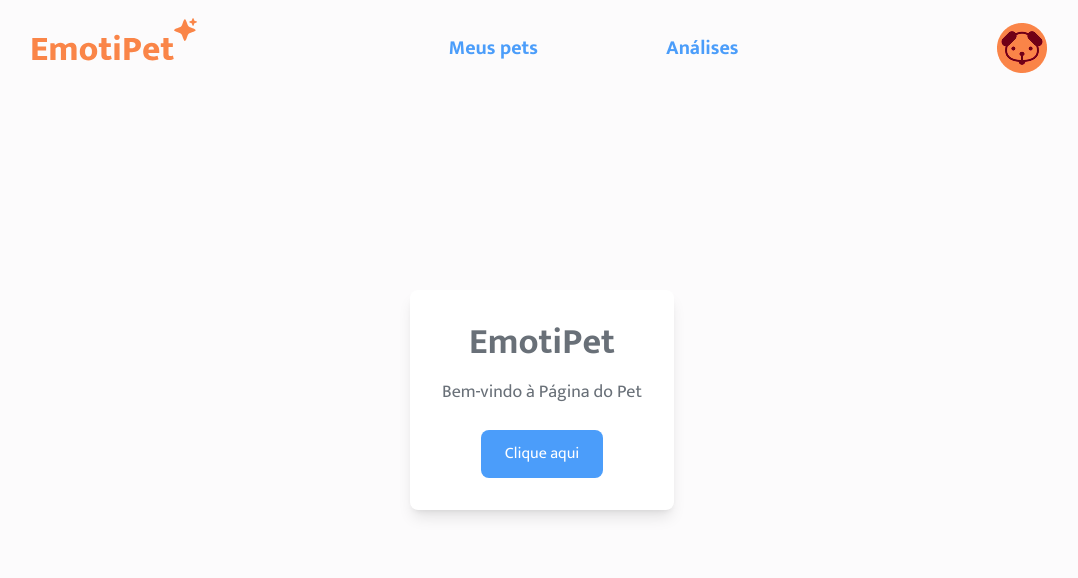
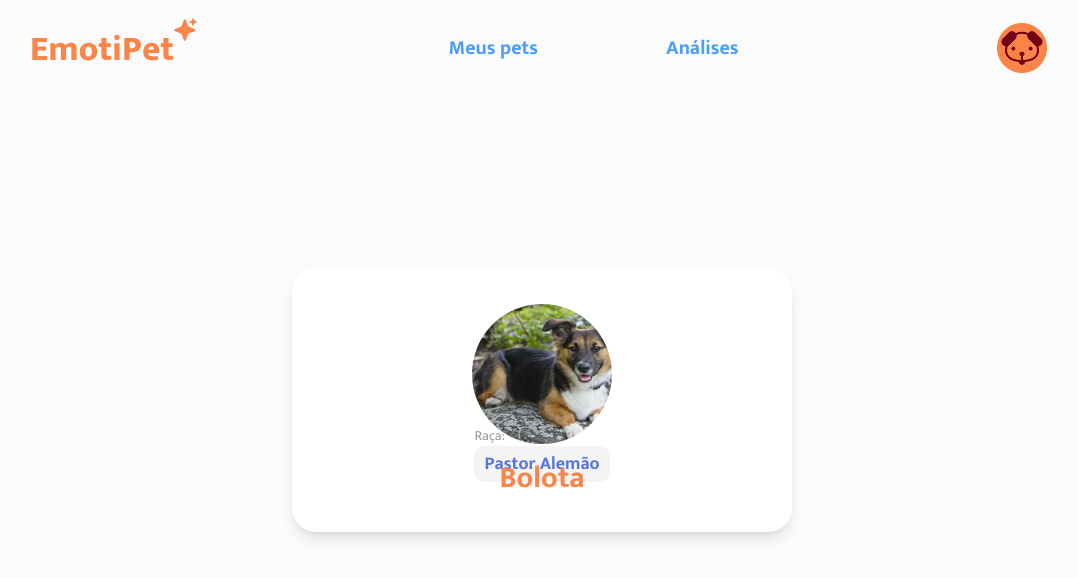
Before and after one commit to ddl-devs/emotipet-frontend, a Next.js app: page /pet/id in a window 1280 px wide. Shown: the top 578 px of the page, without its empty margins (98-1176 px from the left). Built offline with nearby package versions, Linux system fonts and the light colour scheme.

Commit message:
tela de Meus Pets + perfil do pet

```diff
--- a/src/app/globals.css
+++ b/src/app/globals.css
@@ -7,7 +7,7 @@
   --foreground: #171717;
   --white: #FFFFFF;
   --blue: #4B9DFA;
-  --purple: #4B4BFA;
+  --purple: #5676DE;
   --orange: #FA8548;
   --white-orange: #FFE2D2;
   --gray: #697078;
@@ -15,6 +15,7 @@
   --black-gray: #383838;
   --green: #2FBD45;
   --red: #FA484B;
+  --white-gray2: #F4F4F4;
 }
 
 .z50 {
--- a/src/app/pet/[id]/page.tsx
+++ b/src/app/pet/[id]/page.tsx
@@ -1,19 +1,12 @@
 import { Header } from "@/components/Header";
+import { Profile } from "@/components/Profile";
 
 export default function PetPage() {
   return (
     <>
       <Header isLogged={true} />
       <main className="min-h-screen flex flex-col items-center justify-center bg-background text-gray">
-        <section className="flex flex-col items-center p-8 bg-white shadow-lg rounded-lg">
-          <h1 className="text-4xl font-bold mb-4">EmotiPet</h1>
-          <p className="text-lg text-gray-600 mb-6">
-            Bem-vindo à Página do Pet
-          </p>
-          <button className="px-6 py-3 bg-blue text-white rounded-lg hover:bg-blue transition">
-            Clique aqui
-          </button>
-        </section>
+        <Profile />
       </main>
     </>
   );
--- a/src/app/user/[id]/pets/page.tsx
+++ b/src/app/user/[id]/pets/page.tsx
@@ -7,14 +7,21 @@ export default function PetsUserPage() {
   return (
     <>
       <Header isLogged={true} />
-      <main className="min-h-screen flex flex-row items-center justify-between bg-background text-gray overflow-hidden">
+      <main className="min-h-screen flex flex-row items-center justify-between bg-background text-gray overflow-x-hidden">
+        <MainImageIndex/>
 
-        <MainImageIndex/>
-        <div className="absolute flex flex-row gap-1 items-start justify-center left-1/2 top-60">
-          <CardPet/>
-          <CardPet/>
-          <CardPet/>
-          <CardPet/>
+        <div className="absolute flex flex-col gap-1 items-start justify-center left-1/2 top-60">
+          <h1 className="text-5xl font-bold text-orange">Meus Pets</h1>
+
+          <div className="flex flex-row flex-wrap gap-1 items-start justify-start mt-10 max-w-3xl">
+            <CardPet/>
+            <CardPet/>
+            <CardPet/>
+            <CardPet/>
+            <CardPet/>
+            <CardPet/>
+            <CardPet/>
+          </div>
         </div>
       </main>
     </>
--- a/src/components/CardAnalysis/index.tsx
+++ b/src/components/CardAnalysis/index.tsx
@@ -10,9 +10,6 @@ interface CardAnalysisProps {
 
 export function CardAnalysis({ z_index }: CardAnalysisProps) {
   const [isModalOpen, setIsModalOpen] = useState(false);
-
-  // Defina a classe de z-index dinamicamente
-  const zIndexClass = ``;
 
   return (
     <div
--- a/src/components/CardPet/index.tsx
+++ b/src/components/CardPet/index.tsx
@@ -1,9 +1,11 @@
 "use client";
 
 import Image from "next/image";
+import Link from "next/link";
 
 export function CardPet() {
   return (
+    <Link href="/pet/id">
       <div className="relative flex flex-col bg-white w-32 h-32 items-center shadow-lg rounded-2xl overflow-hidden hover:z-20 hover:scale-110 hover:border-2 hover:-top-2 border-blue transition-transform duration-300">
         <Image
         src="/assets/images/bolota.png"
@@ -16,5 +18,6 @@ export function CardPet() {
             <h3 className="text-base font-semiBold text-black">Bolota</h3>
           </div>
       </div>
+    </Link>
   );
 }
--- /dev/null
+++ b/src/components/Profile/index.tsx
@@ -0,0 +1,37 @@
+"use client";
+
+import Image from "next/image";
+import { useState } from "react";
+
+
+export function Profile(){
+
+  return (
+    <div>
+        <div className="relative flex bg-white shadow-lg max-w-[745px] min-w-[500px] h-auto justify-center items-center rounded-3xl">
+            <div className="items-center justify-center flex flex-col absolute -top-[70]">
+                <Image
+                    src="/assets/images/bolota.png"
+                    alt="Bolota"
+                    width={140}
+                    height={140}
+                    className="rounded-full w-[140px] h-[140px]"
+                />
+                <h2 className="text-orange text-3xl font-bold mt-4">
+                    Bolota
+                </h2>
+            </div>
+
+            <div className="flex h-auto mt-[158px] mb-[50px] max-w-[80%]">
+                <div>
+                    <p className="text-whiteGray text-sm font-medium">Raça:</p>
+                    <div className=" px-[10px] py-1 bg-whiteGray2 rounded-[10px]">
+                        <p className="text-purple text-lg font-semibold">Pastor Alemão</p>
+                    </div>
+                </div>
+            </div>
+
+        </div>
+    </div>
+  )
+}
--- a/tailwind.config.ts
+++ b/tailwind.config.ts
@@ -22,6 +22,7 @@ export default {
         blackGray: "var(--black-gray)",
         green: "var(--green)",
         red: "var(--red)",
+        whiteGray2: "var(--white-gray2)",
       },
       variants: {
         extend: {
```
Lines whose indentation alone changed are shown as unchanged.
